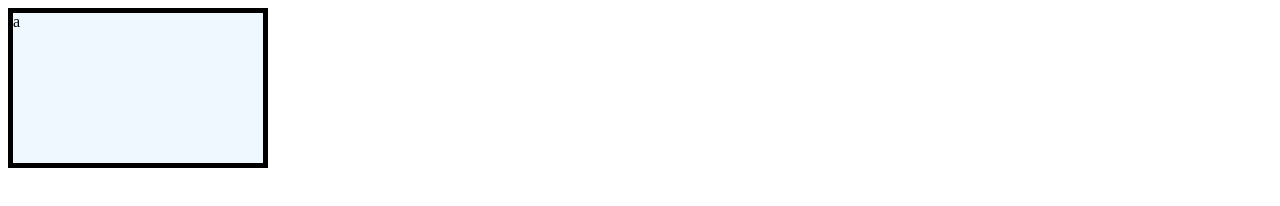
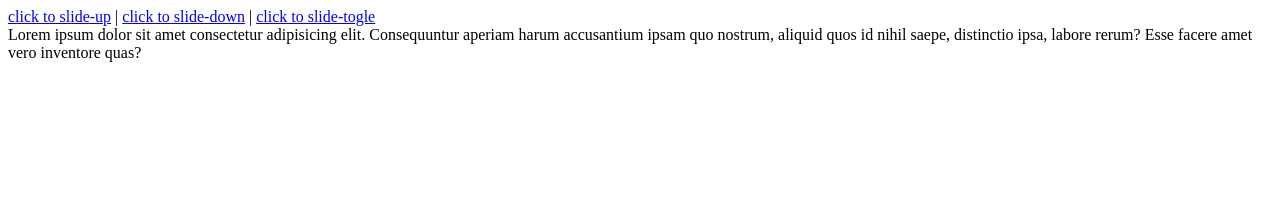
Before and after one commit to landa03/jQuery-project-1, a plain HTML site: page index.html in a window 1280 px wide. Drawn offline with Linux system fonts and the light colour scheme.

Commit message:
voy en togle, esta como por la mitad

```diff
--- a/index.html
+++ b/index.html
@@ -11,28 +11,77 @@
 
             // $("h1:first").css("border","5px solid green");
 
-            // //replaicing content
+            // // replaicing content
             // var newText = $("<p>");
             // newText.append("<h1>i replaced your somthing :)</h1>");
             // $("#test-text").html(newText);
 
-            // //handiling events
-            // $("#textBox").on("click", whenMouseIsClicked);
-            // $("#textBox").on("mouseleave", whenMouseLeaves);
+            // // handiling events
+            // $("#text-box").on("click", whenMouseIsClicked);
+            // $("#text-box").on("mouseleave", whenMouseLeaves);
             // function whenMouseIsClicked(){
-            //     $("#textBox").html("<h1>you clicked me</h1>");
+            //     $("#text-box").html("<h1>you clicked me</h1>");
             // }
             // function whenMouseLeaves(){
-            //     $("#textBox").html("<h1>dont leave me pliz</h1>");
+            //     $("#text-box").html("<h1>dont leave me pliz</h1>");
             // }
+
+            // // hide / show effects
+            // $("#show").on("click", function() {
+            //     $("#text-box").show();
+            // });
+            // $("#hide").on("click", function() {
+            //     $("#text-box").hide();
+            // });
+
+            // // hover effects
+            // $(".text-copy").hover(highlightCopy);
+            // function highlightCopy(){
+            //     $(this).toggleClass("highlight");
+            // }
+
+            // // Fading
+            // $("#fade-in").on("click", function(){
+            //     $("#text-box").fadeIn(1000, function(){
+            //         // alert("im done fading it")
+            //     });
+            // });
+            // $("#fade-out").on("click", function(){
+            //     $("#text-box").fadeOut("fast", function(){
+            //         // alert("im done fading out")
+            //     });
+            // });
+
+            // // Slide
+            // $("#slide-up").click(function(){
+            //     $("#text-box").slideUp("1000", "linear");
+            // });
+            // $("#slide-down").click(function(){
+            //     $("#text-box").slideDown("fast", "linear");
+            // });
+            // $("#slide-togle").click(function(){
+            //     $("#text-box").slideToggle("fast", function(){
+            //         // alert("Done");
+            //     });
+
+            // });
+            // Toggle
+            $("toggleMe").click(function(){
+                //
+            });
         });
     </script>
     <style>
-        #textBox{
-            width: 250px;
+        #text-box{
+            /* width: 250px;
             height: 150px;
             border: 5px solid black;
-            background-color: aliceblue;
+            background-color: aliceblue; */
+            /* display: none; */
+
+        }
+        .highlight{
+            background-color: red;
         }
     </style>
 </head>
@@ -43,8 +92,22 @@
     <!-- <div id="test-text">
         Lorem ipsum dolor sit amet consectetur adipisicing elit. Laboriosam et, maiores iusto laudantium provident sequi natus quod nemo eius accusamus deserunt officiis ratione facere reiciendis illo consectetur voluptatem eligendi illum?
     </div> -->
-    <div id="textBox">
+    <!-- <div id="text-box">
         a
+    </div> -->
+    <!-- <a href="#" id="show">click to show</a> |
+    <a href="#" id="hide">click to hide</a> -->
+    <!-- <a href="#" id="fade-in">click to show</a> |
+    <a href="#" id="fade-out">click to hide</a>
+    <div id="text-box">
+        <p class="text-copy">Lorem ipsum dolor sit amet consectetur, adipisicing elit. Eum, voluptatum obcaecati! Dolorum, minima enim, cumque, minus necessitatibus iusto molestiae id nobis vitae error fugit libero assumenda corrupti nulla temporibus qui!</p>
+        Lorem ipsum dolor sit amet consectetur adipisicing elit. Consequuntur aperiam harum accusantium ipsam quo nostrum, aliquid quos id nihil saepe, distinctio ipsa, labore rerum? Esse facere amet vero inventore quas?
+    </div> -->
+    <a href="#" id="slide-up">click to slide-up</a> |
+    <a href="#" id="slide-down">click to slide-down</a> |
+    <a href="#" id="slide-togle">click to slide-togle</a>
+    <div id="text-box">
+        Lorem ipsum dolor sit amet consectetur adipisicing elit. Consequuntur aperiam harum accusantium ipsam quo nostrum, aliquid quos id nihil saepe, distinctio ipsa, labore rerum? Esse facere amet vero inventore quas?
     </div>
 
 </body>
```
